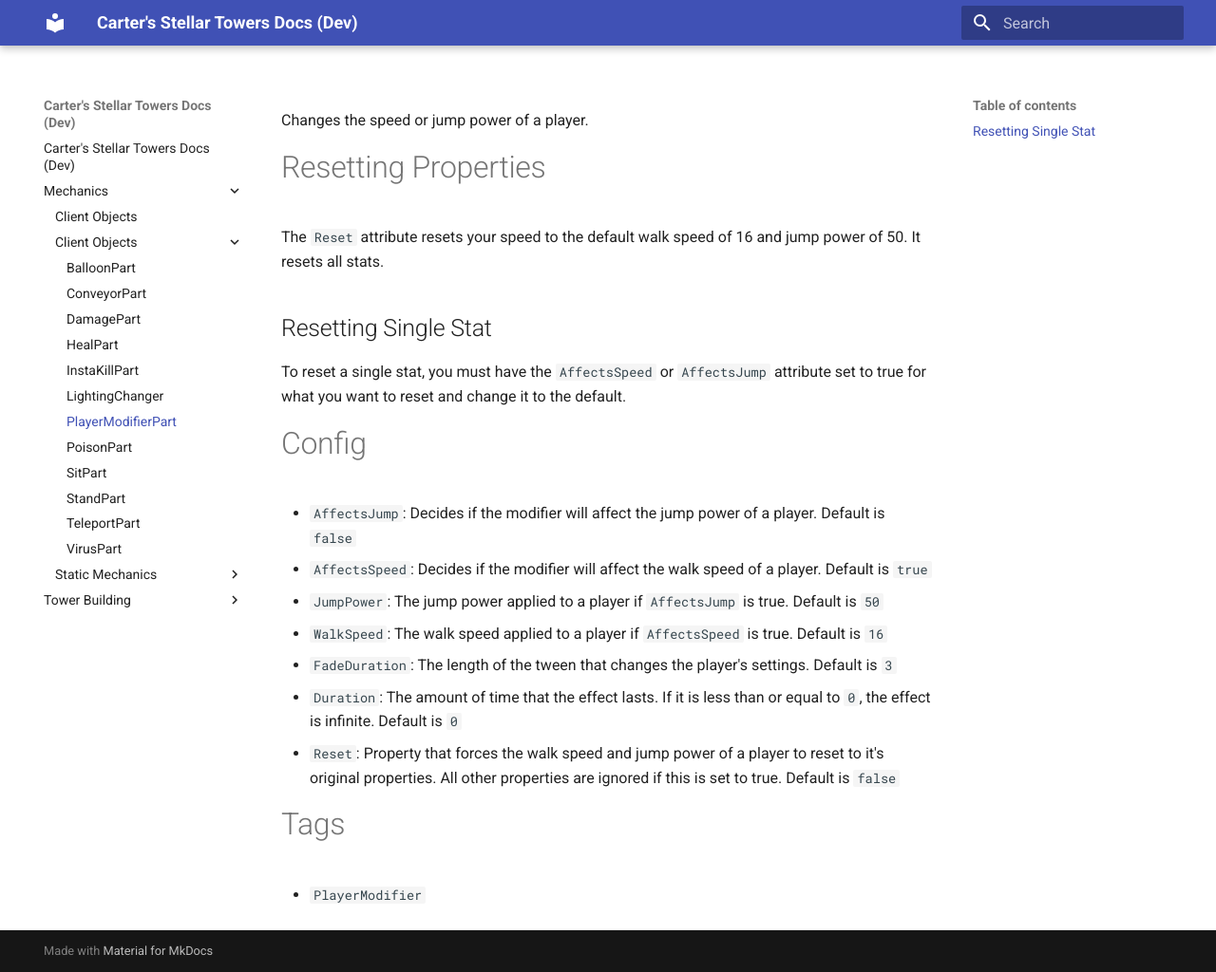
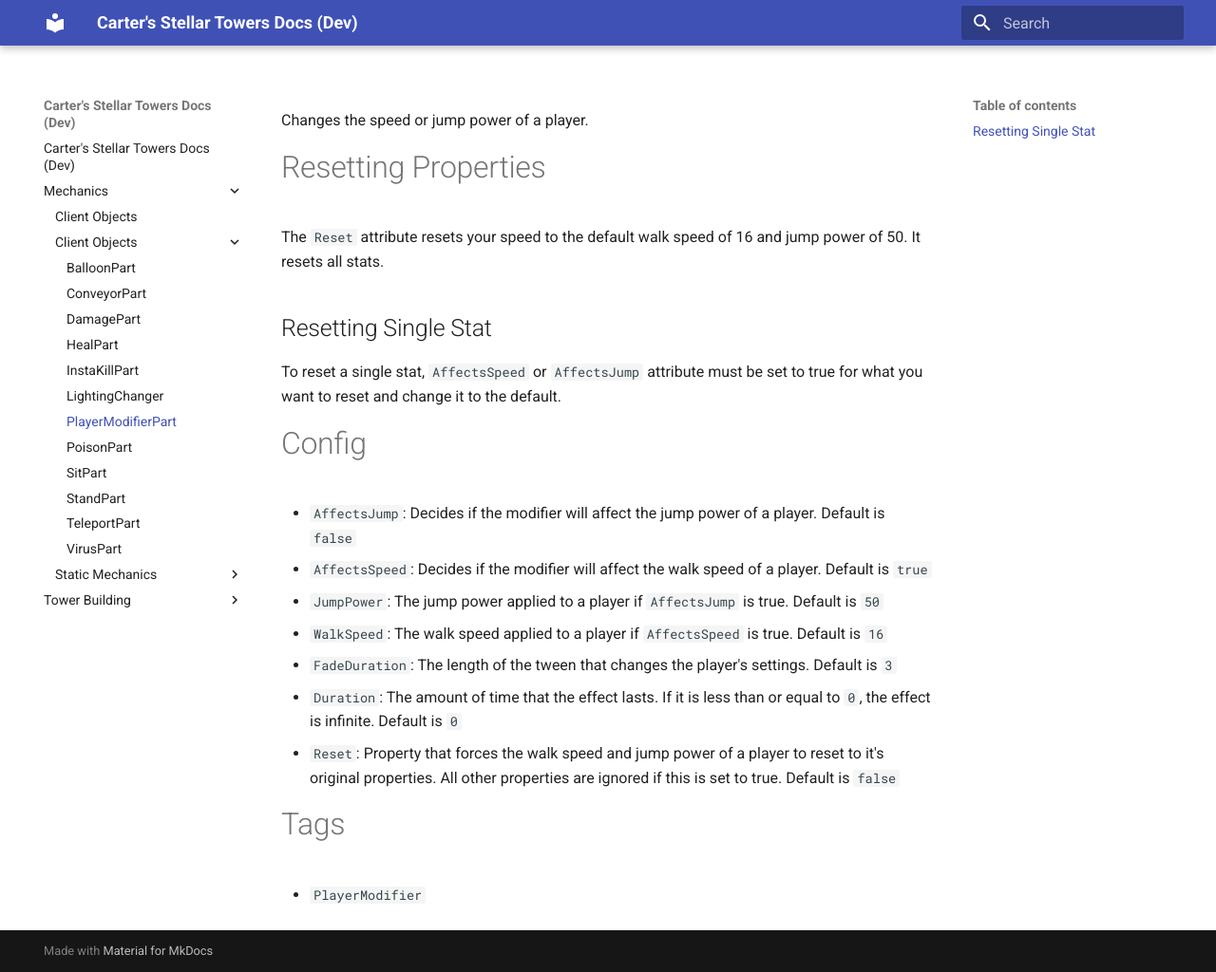
Before and after one commit to cst-game/docs, an MkDocs documentation site: the page built from docs/Mechanics/Client Objects/PlayerModifierPart.md, in a window 1280 px wide and 1024 px high. Shown: the whole window at 95% size. Built offline with MkDocs 1.6.1 and Material for MkDocs 9.7.7, drawn with Linux system fonts in a browser that asks for light colours.

Commit message:
fixed some bugs

```diff
--- a/docs/Mechanics/Client Objects/PlayerModifierPart.md
+++ b/docs/Mechanics/Client Objects/PlayerModifierPart.md
@@ -6,7 +6,7 @@ Changes the speed or jump power of a player.
 # Resetting Properties
 The `Reset` attribute resets your speed to the default walk speed of 16 and jump power of 50. It resets all stats.
 ## Resetting Single Stat
-To reset a single stat, you must have the `AffectsSpeed` or `AffectsJump` attribute set to true for what you want to reset and change it to the default.
+To reset a single stat, `AffectsSpeed` or `AffectsJump` attribute must be set to true for what you want to reset and change it to the default.
 # Config
 - `AffectsJump`: Decides if the modifier will affect the jump power of a player. Default is `false`
 - `AffectsSpeed`: Decides if the modifier will affect the walk speed of a player. Default is `true`
```
Also changed, not shown: docs/Mechanics/Mechanics.md (+2 -2 lines).
